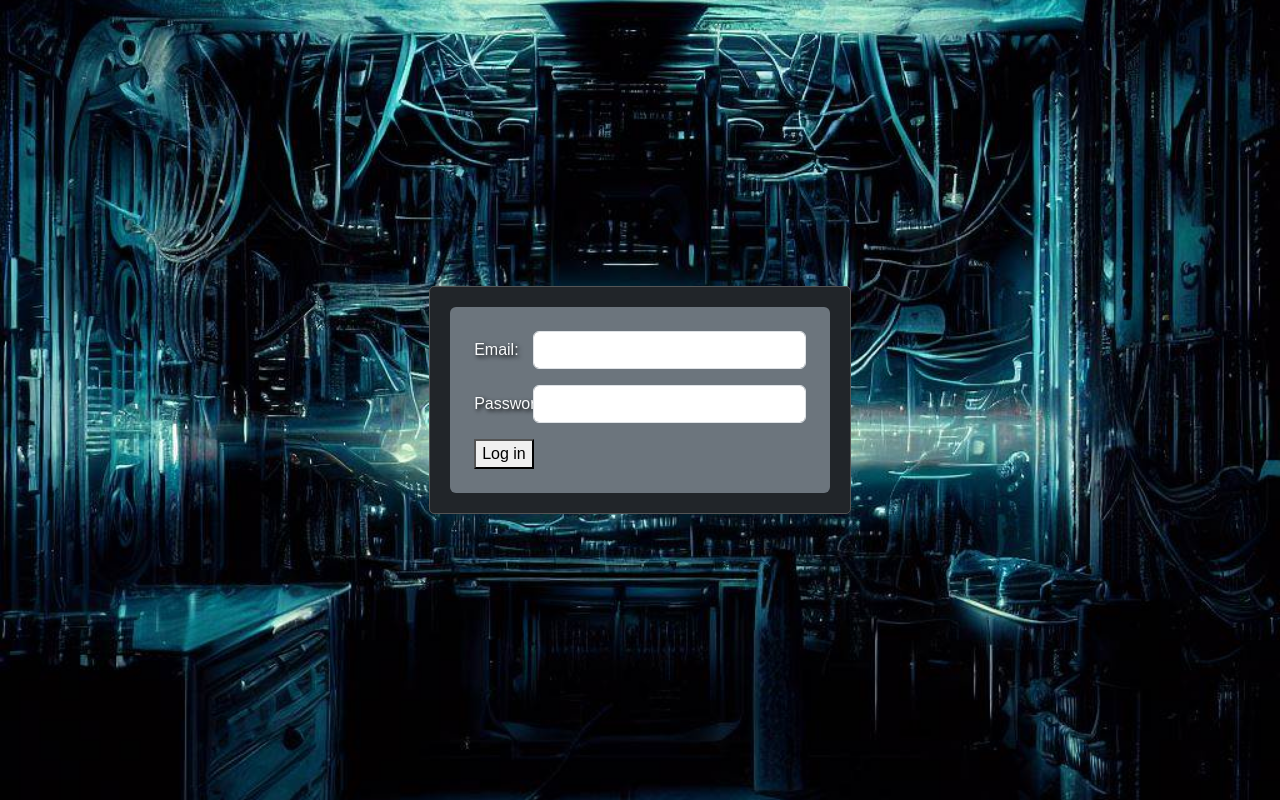
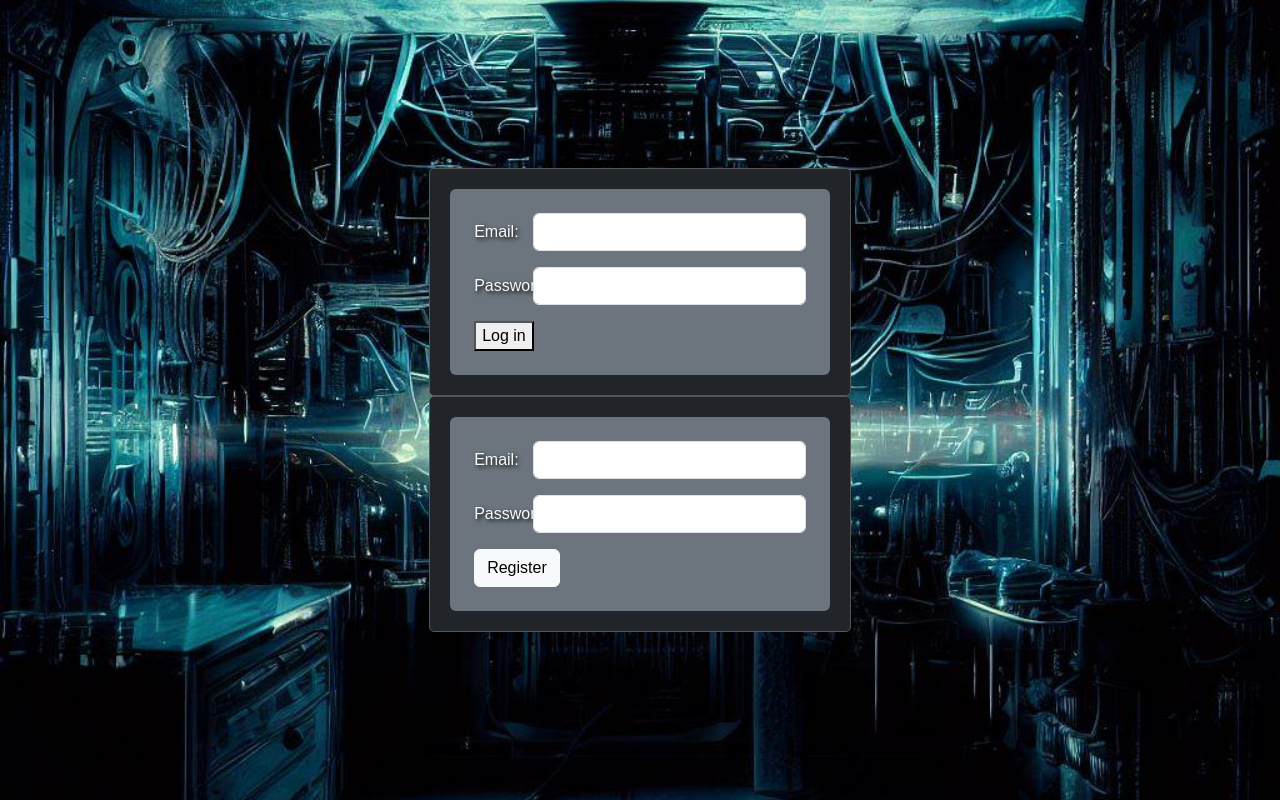
Before and after one commit to DrBretto/drbretto.ai, a React (Create React App) app: page / in a window 1280 px wide. Built offline with nearby package versions, Linux system fonts and the light colour scheme.

Commit message:
added temp registratrion page

```diff
--- /dev/null
+++ b/src/components/RegistrationForm.js
@@ -0,0 +1,70 @@
+import React, { useState } from 'react';
+
+function RegistrationForm() {
+  const [email, setEmail] = useState('');
+  const [password, setPassword] = useState('');
+
+  const handleSubmit = async (event) => {
+    event.preventDefault();
+    const response = await fetch(
+      'https://api-x0xg.onrender.com/api/auth/register',  // Update this URL
+      {
+        method: 'POST',
+        headers: {
+          'Content-Type': 'application/json',
+        },
+        body: JSON.stringify({ email, password }),
+      }
+    );
+
+    const data = await response.json();
+
+    if (response.ok) {
+      // Do something, maybe redirect to login or whatever
+      console.log('Registration successful:', data);
+    } else {
+      // Handle error, maybe show a message to the user
+      console.log('Registration failed:', data);
+    }
+  };
+
+  return (
+    <div className="container d-flex flex-column justify-content-center align-items-center bg-dark text-light">
+      <form onSubmit={handleSubmit} className="bg-secondary p-4 rounded">
+        <div className="mb-3 row">
+          <label htmlFor="emailInput" className="col-sm-2 col-form-label">
+            Email:
+          </label>
+          <div className="col-sm-10">
+            <input
+              id="emailInput"
+              type="email"
+              value={email}
+              onChange={(e) => setEmail(e.target.value)}
+              className="form-control"
+            />
+          </div>
+        </div>
+        <div className="mb-3 row">
+          <label htmlFor="passwordInput" className="col-sm-2 col-form-label">
+            Password:
+          </label>
+          <div className="col-sm-10">
+            <input
+              id="passwordInput"
+              type="password"
+              value={password}
+              onChange={(e) => setPassword(e.target.value)}
+              className="form-control"
+            />
+          </div>
+        </div>
+        <button type="submit" className="btn btn-light">
+          Register
+        </button>
+      </form>
+    </div>
+  );
+}
+
+export default RegistrationForm;
--- a/src/routes/LoginPage.js
+++ b/src/routes/LoginPage.js
@@ -1,5 +1,6 @@
 import React from 'react';
 import LoginForm from '../components/LoginForm';
+import RegistrationForm from '../components/RegistrationForm';
 import '../css/LoginPage.css';
 import SlideTransitionWrapper from '../tools/SlideTransitionWrapper';
 
@@ -8,6 +9,7 @@ function LoginPage() {
     <div className="loginpage-background d-flex justify-content-center align-items-center">
       <SlideTransitionWrapper key="loginform">
         <LoginForm />
+        <RegistrationForm />
       </SlideTransitionWrapper>
     </div>
   );
```
